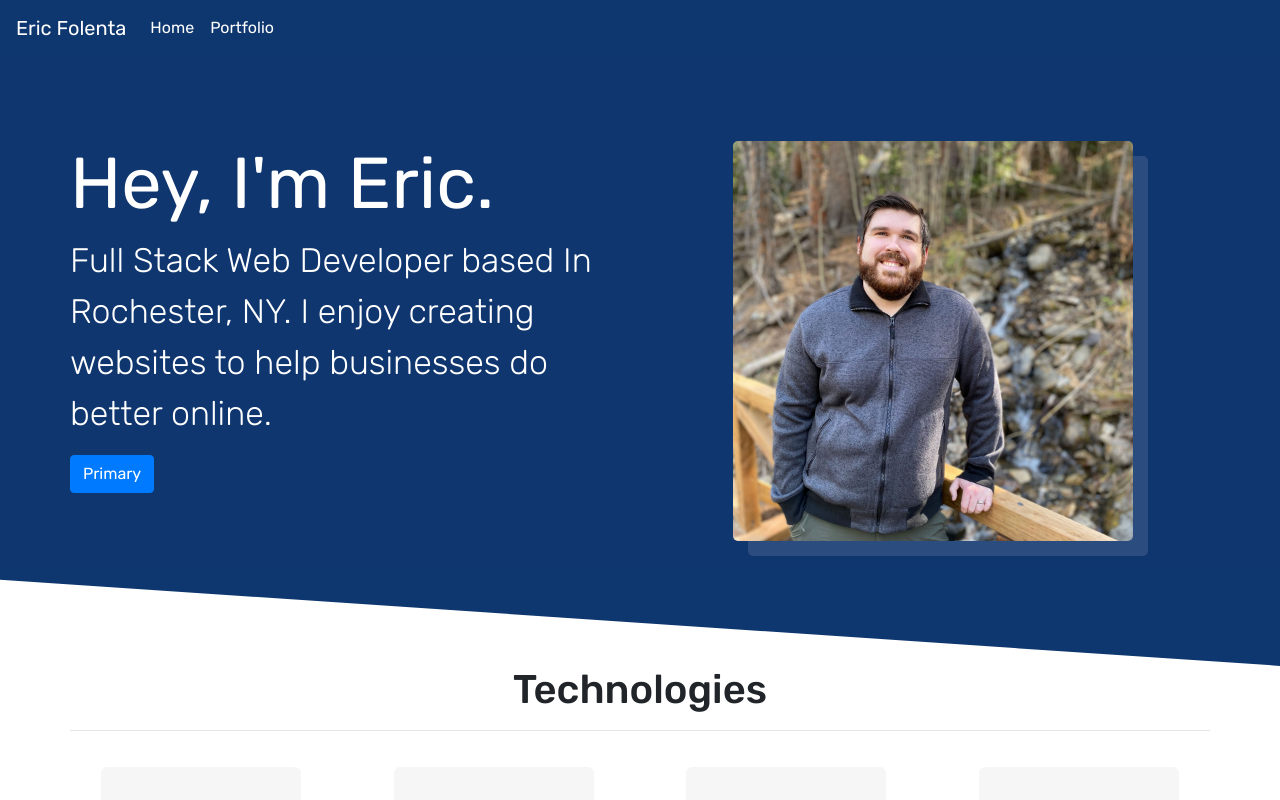
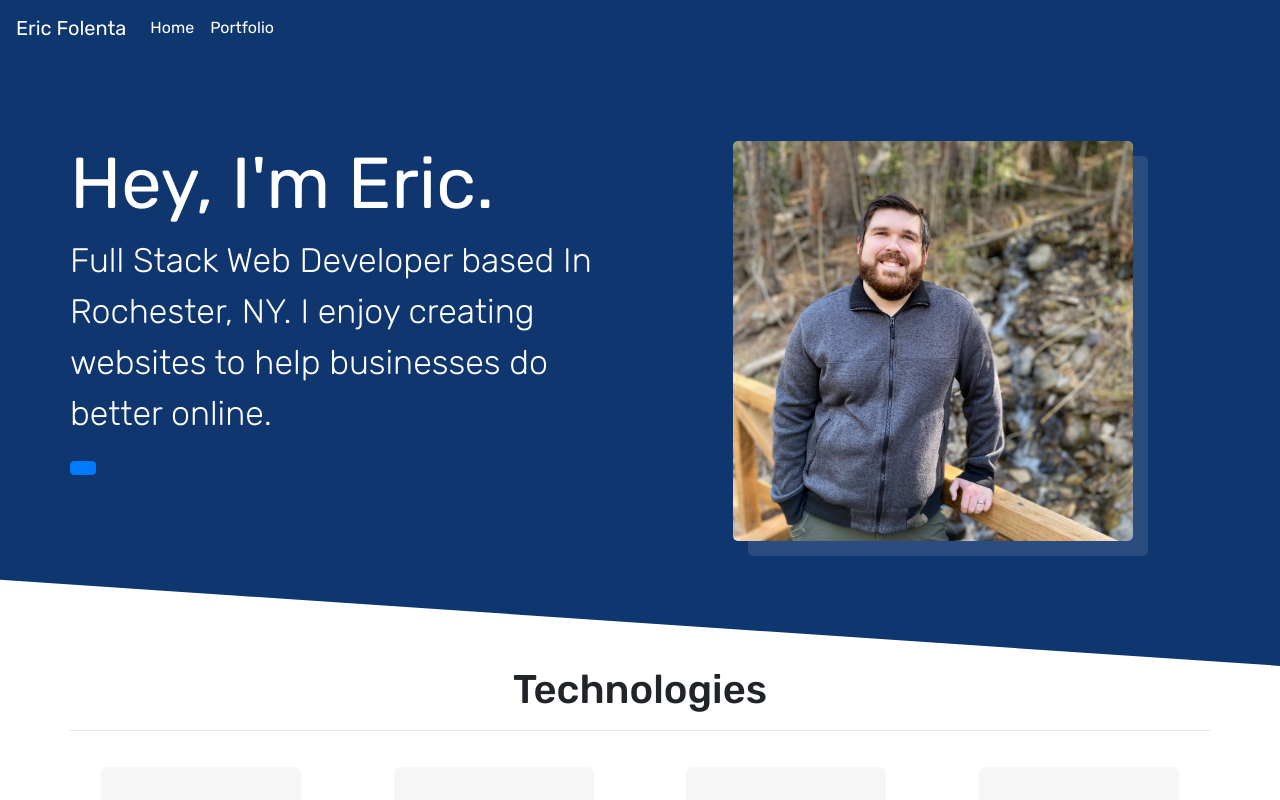
Before and after one commit to efolenta/20-react-portfolio, a React (Create React App) app: page / in a window 1280 px wide. Shown: the top 800 px of the page. Built offline with nearby package versions, Linux system fonts and the light colour scheme.

Commit message:
Created a prop for the button text

```diff
--- a/src/components/Jumbotron/index.js
+++ b/src/components/Jumbotron/index.js
@@ -9,7 +9,7 @@
                     <div className="col-md-6">
                         <h1 className="display-3">{props.title}</h1>
                         <p className="lead">{props.subtext}</p>
-                        <button type="button" class="btn btn-primary">Primary</button>
+                        <button type="button" class="btn btn-primary">{props.buttonText}</button>
                     </div>
                     <div className="col-md-6" id="jumbotron-image">
                         <img src={props.image} alt="computer" id={props.class} />
```
